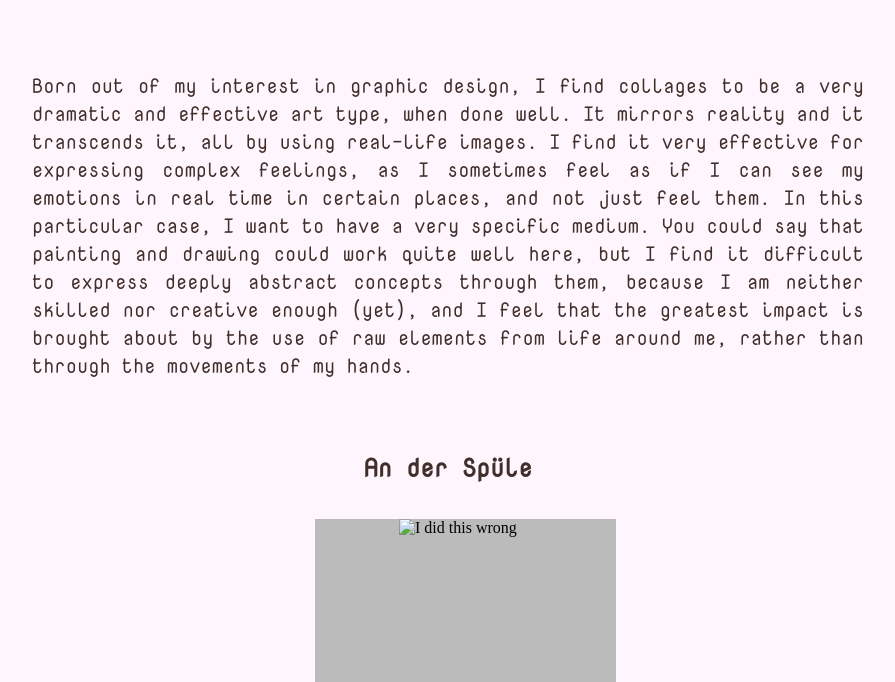
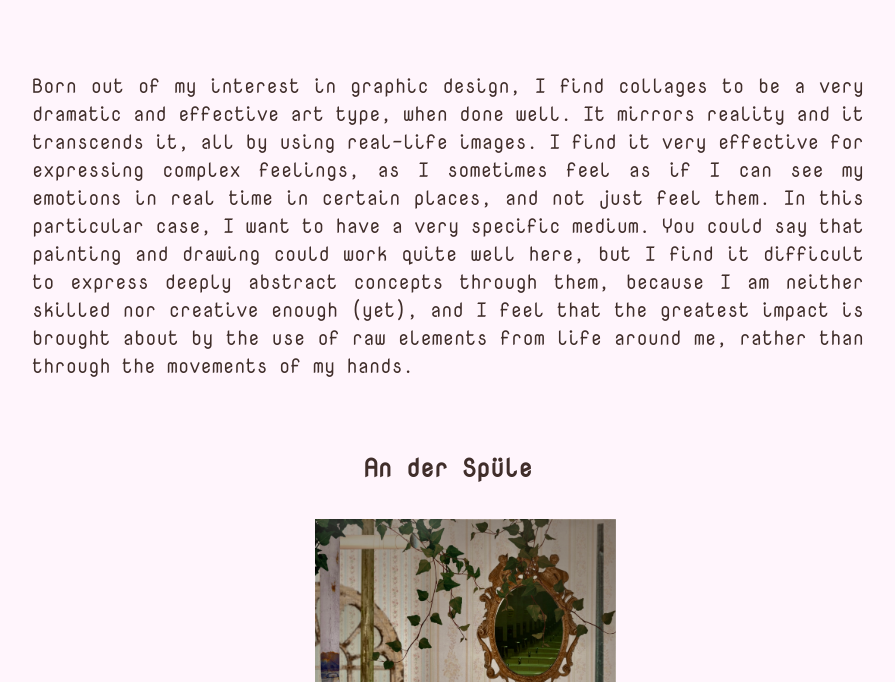
Before and after one commit to emiliatut/emdoesart, a plain HTML site: page emdoesart/EN/Collages.html in a window 1280 px wide. Shown: the part 270-952 px from the top of the page, without its empty margins (192-1087 px from the left). Drawn offline with Linux system fonts and the light colour scheme.

Commit message:
Update Collages.html

```diff
--- a/emdoesart/EN/Collages.html
+++ b/emdoesart/EN/Collages.html
@@ -44,7 +44,6 @@
                                 <li><a href="/FR/Collages.html"> FR </a></li>
                                 <li><a href="/DE/Collagen.html"> DE </a></li>
                                 <li><a href="/PT/Colagens.html"> PT </a></li>
-                                <li><a href="/RO/Colaj.html"> RO </a></li>
                             </ul>
                          </div>
 
@@ -102,7 +101,7 @@
 
                             <!-- Front of flip box -->
                             <div class="flip-box-front">
-                                <img class="picture" src="/Images/Collage/An der Spüle.jpeg" alt="I did this wrong">
+                                <img class="picture" src="/Images/Collage/an-der-spuele.jpeg" alt="I did this wrong">
                             </div>
 
                             <!-- Back of flip box -->
```
